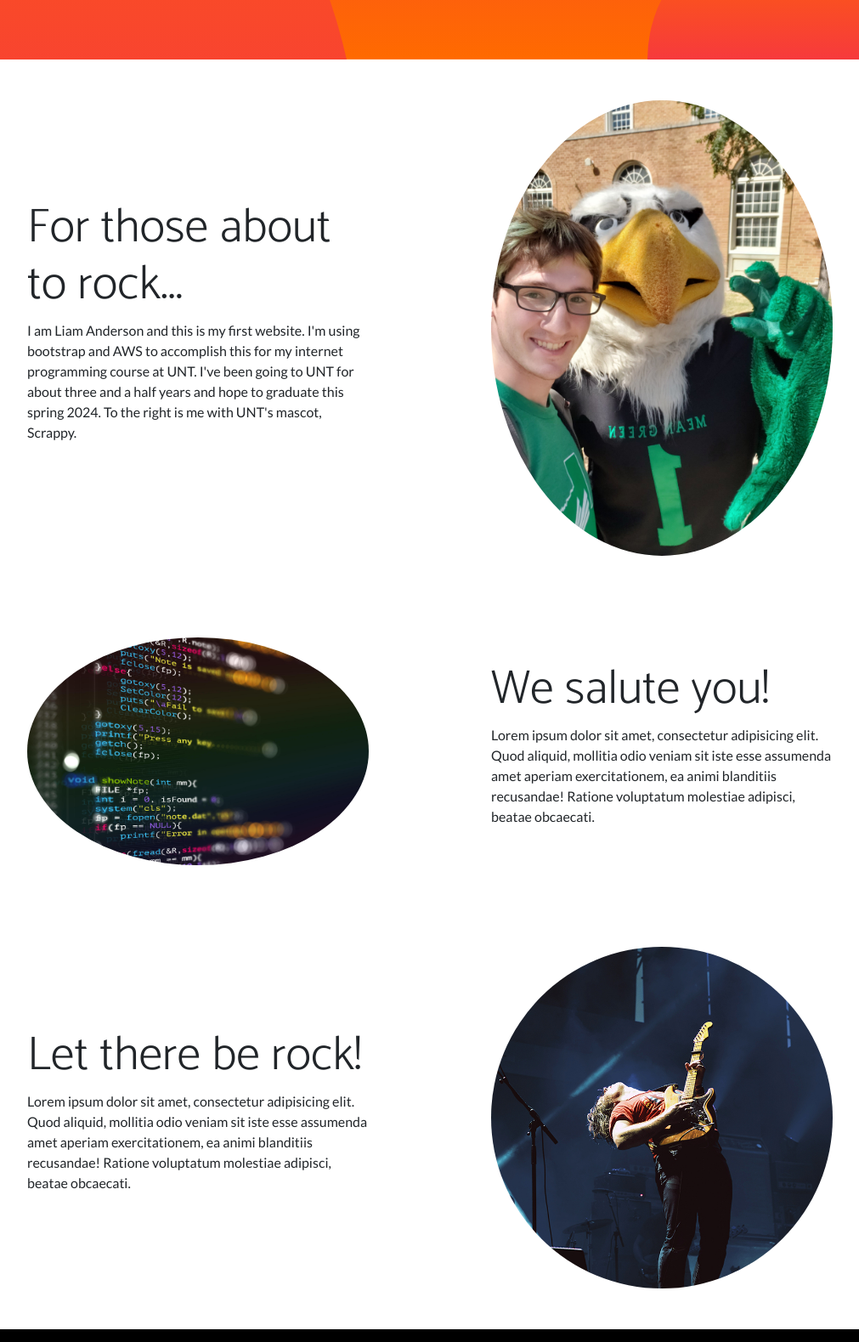
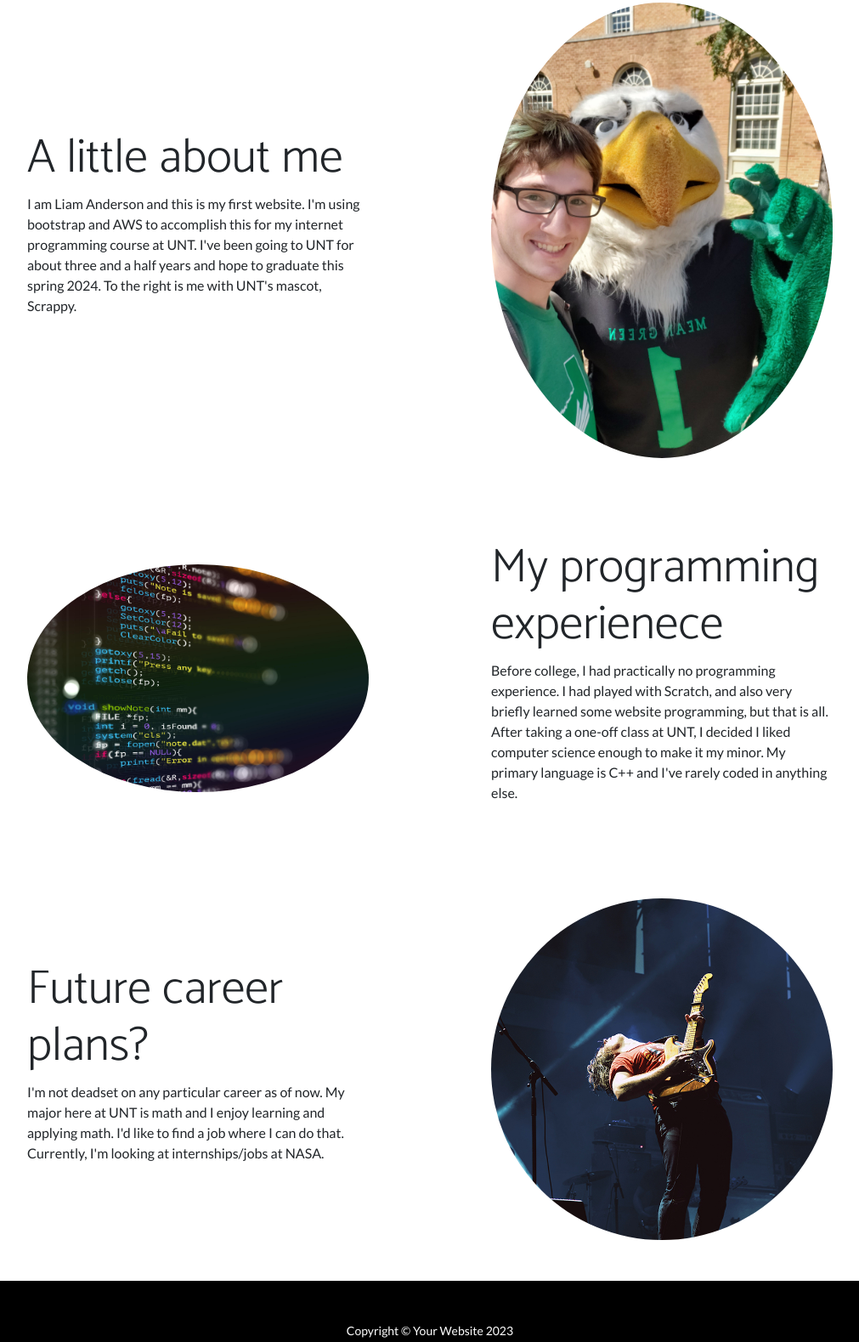
Before and after one commit to LiamAnderson1022/my-website2, a website: page index.html in a window 1280 px wide. Shown: the part 732-2311 px from the top of the page at 85% size, without its empty margins (134-1145 px from the left). Drawn offline with nearby package versions, Linux system fonts and the light colour scheme.

Commit message:
changed words and image path

```diff
--- a/index.html
+++ b/index.html
@@ -19,7 +19,7 @@
         <!-- Navigation-->
         <nav class="navbar navbar-expand-lg navbar-dark navbar-custom fixed-top">
             <div class="container px-5">
-                <a class="navbar-brand" href="#page-top">Start Bootstrap</a>
+                <a class="navbar-brand" href="#page-top">Liam Anderson's Website</a>
                 <button class="navbar-toggler" type="button" data-bs-toggle="collapse" data-bs-target="#navbarResponsive" aria-controls="navbarResponsive" aria-expanded="false" aria-label="Toggle navigation"><span class="navbar-toggler-icon"></span></button>
                 <div class="collapse navbar-collapse" id="navbarResponsive">
                     <ul class="navbar-nav ms-auto">
@@ -33,8 +33,8 @@
         <header class="masthead text-center text-white">
             <div class="masthead-content">
                 <div class="container px-5">
-                    <h1 class="masthead-heading mb-0">My AWS Hosted Website</h1>
-                    <h2 class="masthead-subheading mb-0">Liam Anderson</h2>
+                    <h1 class="masthead-heading mb-0">My First Website:</h1>
+                    <h2 class="masthead-subheading mb-0">a brief introduction</h2>
                     <a class="btn btn-primary btn-xl rounded-pill mt-5" href="#scroll">Learn More</a>
                 </div>
             </div>
@@ -52,7 +52,7 @@
                     </div>
                     <div class="col-lg-6 order-lg-1">
                         <div class="p-5">
-                            <h2 class="display-4">For those about to rock...</h2>
+                            <h2 class="display-4">A little about me</h2>
                             <p>I am Liam Anderson and this is my first website. I'm using bootstrap and AWS to accomplish this for my internet programming course at UNT. I've been going to UNT for about three and a half years and hope to graduate this spring 2024. To the right is me with UNT's mascot, Scrappy.</p>
                         </div>
                     </div>
@@ -68,8 +68,8 @@
                     </div>
                     <div class="col-lg-6">
                         <div class="p-5">
-                            <h2 class="display-4">We salute you!</h2>
-                            <p>Lorem ipsum dolor sit amet, consectetur adipisicing elit. Quod aliquid, mollitia odio veniam sit iste esse assumenda amet aperiam exercitationem, ea animi blanditiis recusandae! Ratione voluptatum molestiae adipisci, beatae obcaecati.</p>
+                            <h2 class="display-4">My programming experienece</h2>
+                            <p>Before college, I had practically no programming experience. I had played with Scratch, and also very briefly learned some website programming, but that is all. After taking a one-off class at UNT, I decided I liked computer science enough to make it my minor. My primary language is C++ and I've rarely coded in anything else.</p>
                         </div>
                     </div>
                 </div>
@@ -84,8 +84,8 @@
                     </div>
                     <div class="col-lg-6 order-lg-1">
                         <div class="p-5">
-                            <h2 class="display-4">Let there be rock!</h2>
-                            <p>Lorem ipsum dolor sit amet, consectetur adipisicing elit. Quod aliquid, mollitia odio veniam sit iste esse assumenda amet aperiam exercitationem, ea animi blanditiis recusandae! Ratione voluptatum molestiae adipisci, beatae obcaecati.</p>
+                            <h2 class="display-4">Future career plans?</h2>
+                            <p>I'm not deadset on any particular career as of now. My major here at UNT is math and I enjoy learning and applying math. I'd like to find a job where I can do that. Currently, I'm looking at internships/jobs at NASA.</p>
                         </div>
                     </div>
                 </div>
```
